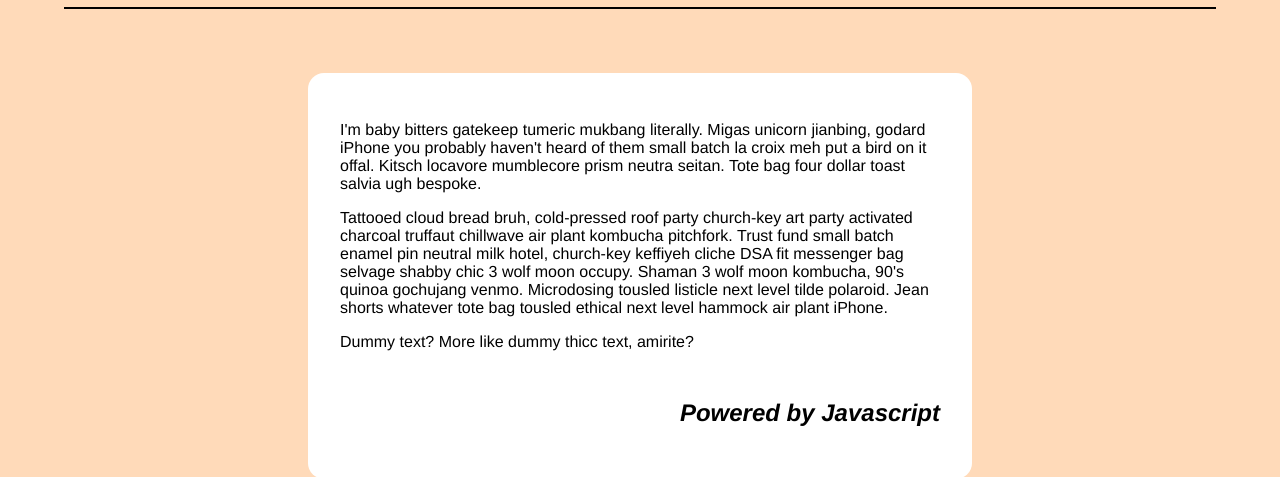
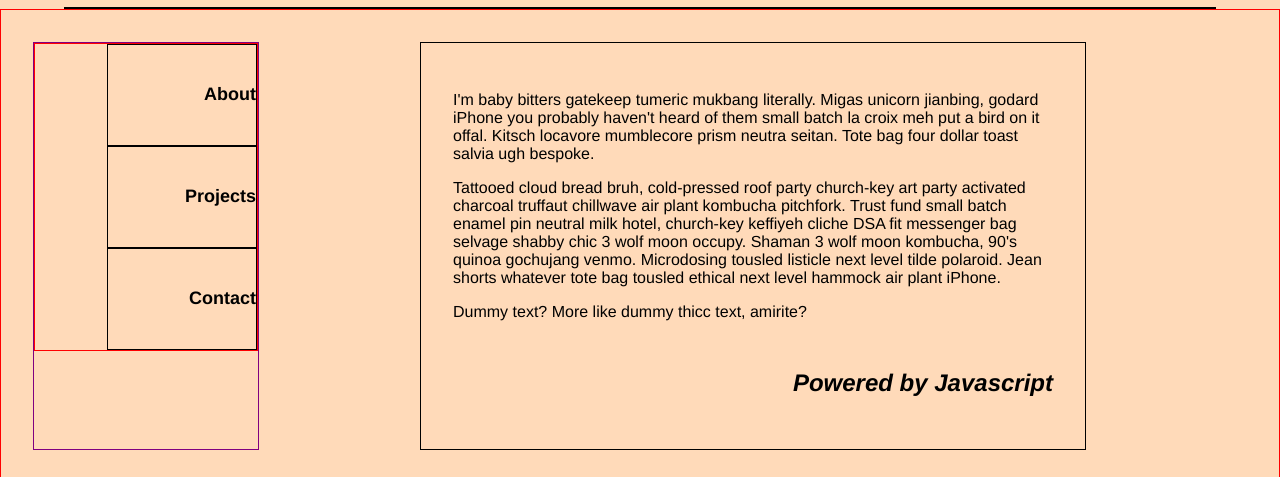
Before and after one commit to mike-dresser/personal-website, a plain HTML site: page index.html in a window 1280 px wide. Shown: the part 105-582 px from the top of the page. Drawn offline with Linux system fonts and the light colour scheme.

Commit message:
Move to flex-box, remove white background

```diff
--- a/index.html
+++ b/index.html
@@ -12,8 +12,16 @@
     <div id="header">
         <h1>Mike Dresser - Web Developer</h1>
     </div>
+    <div id ="main">
+        <div id="nav">
+            <ul>
+                <a href=""><li>About</li></a>
+                <a href=""><li>Projects</li></a>
+                <a href=""><li>Contact</li></a>
+            </ul>
+        </div>
 
-    <div id="main">
+        <div id="content">
             <p>
                 I'm baby bitters gatekeep tumeric mukbang literally. Migas unicorn jianbing, godard iPhone you probably haven't heard of them small batch la croix meh put a bird on it offal. Kitsch locavore mumblecore prism neutra seitan. Tote bag four dollar toast salvia ugh bespoke.
             </p>
@@ -23,7 +31,7 @@
             <p>
                 Dummy text? More like dummy thicc text, amirite?</p>
         </div>
-
+    </div>
     <div id="footer">
         <ul>
             <li>
--- a/script.js
+++ b/script.js
@@ -3,5 +3,5 @@
 const h2 = document.createElement("h2");
 h2.textContent = "Powered by Javascript";
 
-const main = document.getElementById("main");
-main.append(h2);
+const content = document.getElementById("content");
+content.append(h2);
--- a/style.css
+++ b/style.css
@@ -5,28 +5,69 @@ body {
     padding: 0;
 }
 
+a {
+    text-decoration: none;
+    color: black;
+}
+
+li {
+    list-style: none;
+    padding: none;
+    margin: none;
+}
+
+#main {
+    display: flex;
+    border: 1px solid red;
+    padding: 2em;
+
+}
+
+#nav {
+    font-size: 18px;
+    font-weight: 700;
+    border: 1px solid purple;
+}
+
+#nav ul {
+    padding-left: 4em;
+    min-width: 150px;
+    display: flex;
+    border: 1px solid red;
+
+    flex-direction: column;
+    margin: 0px;
+}
+
+#nav li {
+    border: 1px solid black;
+    min-height: 100px;
+
+    display: flex;
+    justify-content: right;
+    align-items: center;
+}
 #header {
     margin: 0 4em;
     padding-top: 2em;
     border-bottom: 2px solid black;
 }
 
-#main {
-    width: 600px;
-    margin: 4em auto;
-    background-color: white;
+#content {
+    max-width: 600px;
+    /* min-width: 400px; */
+    margin: auto;
     padding: 2em;
-    border-radius: 1em;
+    border: 1px solid black;
 }
 
-#main h2 {
+#content h2 {
     text-align: right;
     font-style: italic;
     margin-top: 2em;
 }
 
 #footer ul {
-    list-style: none;
     margin: 0 auto;
     display: flex;
     gap: 75px;
```
Lines whose indentation alone changed are shown as unchanged.
